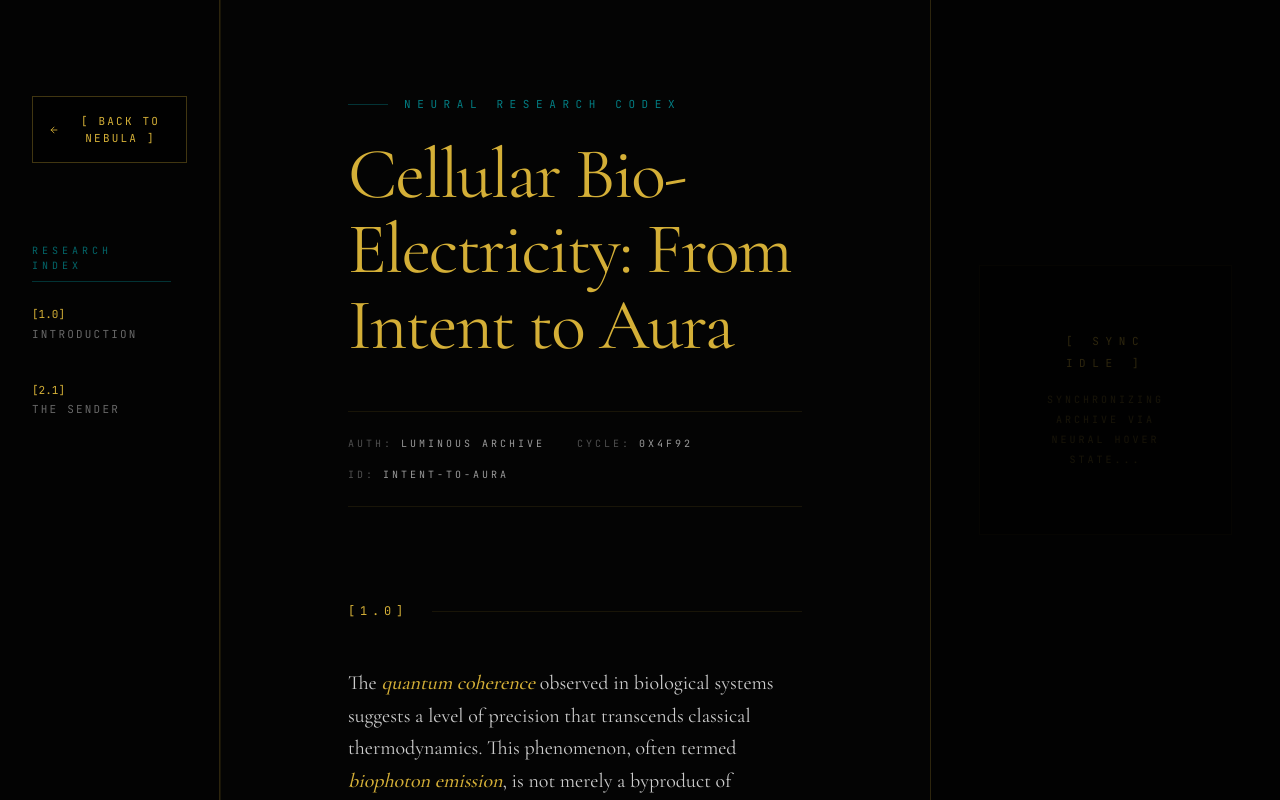
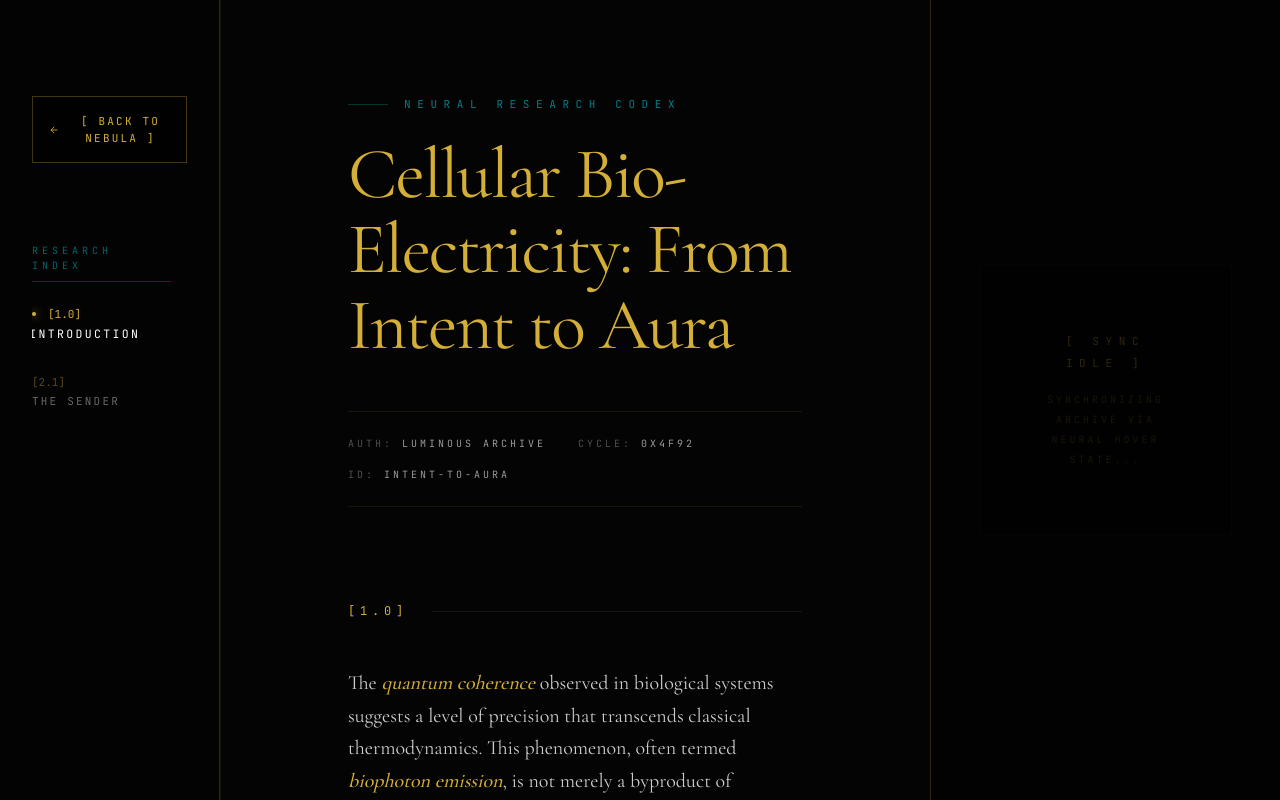
Before and after one commit to Tagi17/digital-codex, a Next.js app: page / in a window 1280 px wide. Both pictures are taken after a click on the element "CELLULAR BIO-ELECTRICITY". Built offline with nearby package versions, Linux system fonts and the light colour scheme.

Commit message:
feat: implement scroll-spy and anchor navigation for ArticleViewer sidebar

```diff
--- a/src/components/ArticleViewer.tsx
+++ b/src/components/ArticleViewer.tsx
@@ -25,7 +25,7 @@ interface TermProps {
 const Term: React.FC<TermProps> = ({ id, children, onHover }) => {
   return (
     <span
-      className="cursor-help transition-all duration-300 relative group inline-block"
+      className="cursor-help transition-all duration-300 relative group inline-block hover:cursor-pointer"
       onMouseEnter={() => onHover(id)}
       onMouseLeave={() => onHover(null)}
     >
@@ -46,7 +46,9 @@ interface ArticleViewerProps {
 
 const ArticleViewer: React.FC<ArticleViewerProps> = ({ nodeData, onClose, contentId }) => {
   const [activeTermId, setActiveTermId] = useState<string | null>(null);
+  const [activeSectionId, setActiveSectionId] = useState<string | null>(null);
   const scrollContainerRef = useRef<HTMLDivElement>(null);
+  const sectionRefs = useRef<{ [key: string]: HTMLElement | null }>({});
 
   const targetId = contentId || nodeData.articleId;
   const article = targetId ? (articlesData as any)[targetId] : null;
@@ -61,23 +63,62 @@ const ArticleViewer: React.FC<ArticleViewerProps> = ({ nodeData, onClose, conten
     restDelta: 0.001
   });
 
-  // 1. PERMANENT CURSOR RESTORE (Brute Force)
+  // 1. PERMANENT CURSOR RESTORE & SCROLL LOCK
   useEffect(() => {
-    const originalStyle = window.getComputedStyle(document.body).overflow;
+    const originalOverflow = document.body.style.overflow;
     document.body.style.overflow = "hidden";
 
-    // Inject a global style tag to force cursor visibility
     const style = document.createElement('style');
-    style.id = 'article-cursor-fix';
+    style.id = 'article-cursor-force-fix';
     style.innerHTML = `* { cursor: auto !important; }`;
     document.head.appendChild(style);
 
     return () => {
-      document.body.style.overflow = originalStyle;
-      const styleTag = document.getElementById('article-cursor-fix');
+      document.body.style.overflow = originalOverflow;
+      const styleTag = document.getElementById('article-cursor-force-fix');
       if (styleTag) styleTag.remove();
     };
   }, []);
+
+  // 2. SCROLL-SPY LOGIC (Intersection Observer)
+  useEffect(() => {
+    if (!scrollContainerRef.current) return;
+
+    const observerOptions = {
+      root: scrollContainerRef.current,
+      rootMargin: '-10% 0px -70% 0px',
+      threshold: 0
+    };
+
+    const observerCallback = (entries: IntersectionObserverEntry[]) => {
+      entries.forEach((entry) => {
+        if (entry.isIntersecting) {
+          setActiveSectionId(entry.target.id);
+        }
+      });
+    };
+
+    const observer = new IntersectionObserver(observerCallback, observerOptions);
+
+    // Observe each section
+    const currentRefs = sectionRefs.current;
+    Object.values(currentRefs).forEach((ref) => {
+      if (ref) observer.observe(ref);
+    });
+
+    return () => {
+      Object.values(currentRefs).forEach((ref) => {
+        if (ref) observer.unobserve(ref);
+      });
+    };
+  }, [article]);
+
+  const scrollToSection = (id: string) => {
+    const element = document.getElementById(id);
+    if (element) {
+      element.scrollIntoView({ behavior: 'smooth', block: 'start' });
+    }
+  };
 
   const activeDefinition = useMemo(() => {
     if (!activeTermId) return null;
@@ -153,36 +194,41 @@ const ArticleViewer: React.FC<ArticleViewerProps> = ({ nodeData, onClose, conten
       className="fixed inset-0 z-[100] bg-obsidian/98 backdrop-blur-3xl flex selection:bg-auric-gold/20 pointer-events-auto"
       style={{ pointerEvents: 'all' }}
     >
-      {/* 2. UI ALIGNMENT (The 3-Pane Codex) */}
-
-      {/* LEFT SIDEBAR: NAVIGATION INDEX (220px) */}
+      {/* LEFT SIDEBAR: NAVIGATION INDEX */}
       <aside className="w-[220px] h-full border-r-[0.5px] border-auric-gold/20 flex flex-col p-8 pt-24 shrink-0 bg-black/20">
         <button
           onClick={onClose}
-          className="font-mono text-[11px] text-auric-gold hover:text-white transition-all tracking-[0.2em] mb-20 flex items-center gap-3 group cursor-pointer border-[0.5px] border-auric-gold/30 p-4 bg-black/40 backdrop-blur-md"
+          className="font-mono text-[11px] text-auric-gold hover:text-white transition-all tracking-[0.2em] mb-20 flex items-center gap-3 group cursor-pointer border-[0.5px] border-auric-gold/30 p-4 bg-black/40 backdrop-blur-md hover:cursor-pointer"
         >
           <ArrowLeft size={16} className="group-hover:-translate-x-1 transition-transform" />
           [ BACK TO NEBULA ]
         </button>
 
-        <nav className="space-y-10 overflow-y-auto custom-scrollbar pr-4">
+        <nav className="space-y-8 overflow-y-auto custom-scrollbar pr-4">
           <div className="text-[10px] font-mono text-bio-cyan/40 tracking-[0.4em] uppercase mb-6 border-b border-bio-cyan/20 pb-2">Research Index</div>
-          {article.sections.map((section: any) => (
-            <div key={section.id} className="group cursor-pointer">
-              <div className="font-mono text-[11px] text-auric-gold group-hover:text-auric-gold/60 transition-colors mb-1">
-                [{section.id}]
-              </div>
-              <div className="font-mono text-[11px] text-white/40 group-hover:text-white transition-colors uppercase tracking-[0.2em] leading-snug">
-                {section.title}
-              </div>
-            </div>
-          ))}
+          {article.sections.map((section: any) => {
+            const isActive = activeSectionId === `section-${section.id}`;
+            return (
+              <button
+                key={section.id}
+                onClick={() => scrollToSection(`section-${section.id}`)}
+                className="group flex flex-col items-start w-full text-left transition-all duration-300 hover:cursor-pointer"
+              >
+                <div className={`flex items-center gap-3 font-mono text-[11px] mb-1 transition-all duration-300 ${isActive ? 'text-auric-gold' : 'text-auric-gold/40'}`}>
+                  {isActive && <motion.div layoutId="active-dot" className="w-1 h-1 bg-auric-gold rounded-full shadow-[0_0_8px_#D4AF37]" />}
+                  [{section.id}]
+                </div>
+                <div className={`font-mono text-[11px] uppercase tracking-[0.2em] leading-snug transition-all duration-300 ${isActive ? 'text-white scale-105' : 'text-white/40 group-hover:text-white/70'}`}>
+                  {section.title}
+                </div>
+              </button>
+            );
+          })}
         </nav>
       </aside>
 
       {/* CENTER PANE: THE RESEARCH (SCROLLABLE) */}
       <main className="flex-1 h-full relative flex flex-col items-center overflow-hidden">
-        {/* Progress Line */}
         <div className="absolute left-0 top-0 bottom-0 w-[0.5px] bg-auric-gold/10 overflow-hidden">
           <motion.div
             className="w-full h-full bg-auric-gold origin-top shadow-[0_0_10px_#D4AF37]"
@@ -204,15 +250,20 @@ const ArticleViewer: React.FC<ArticleViewerProps> = ({ nodeData, onClose, conten
                 {article.title}
               </h1>
               <div className="flex flex-wrap items-center gap-x-8 gap-y-4 font-mono text-[10px] text-white/30 tracking-[0.3em] uppercase border-y border-auric-gold/10 py-6">
-                <span className="flex items-center gap-2">AUTH: <span className="text-white/60">LUMINOUS ARCHIVE</span></span>
-                <span className="flex items-center gap-2">CYCLE: <span className="text-white/60">0x4F92</span></span>
-                <span className="flex items-center gap-2">ID: <span className="text-white/60">{targetId}</span></span>
+                <span>AUTH: <span className="text-white/60">LUMINOUS ARCHIVE</span></span>
+                <span>CYCLE: <span className="text-white/60">0x4F92</span></span>
+                <span>ID: <span className="text-white/60">{targetId}</span></span>
               </div>
             </header>
 
             <article className="relative">
               {article.sections.map((section: any) => (
-                <section key={section.id} className="mb-24">
+                <section
+                  key={section.id}
+                  id={`section-${section.id}`}
+                  ref={(el) => { sectionRefs.current[`section-${section.id}`] = el; }}
+                  className="mb-24 scroll-mt-24"
+                >
                   <div className="flex items-center gap-6 mb-12">
                     <span className="font-mono text-xs text-auric-gold tracking-[0.4em]">[{section.id}]</span>
                     <div className="h-[0.5px] flex-1 bg-auric-gold/10" />
@@ -221,7 +272,6 @@ const ArticleViewer: React.FC<ArticleViewerProps> = ({ nodeData, onClose, conten
                 </section>
               ))}
 
-              {/* 4. THE 'DEEP DIVE' BOX */}
               <div className="mt-32 p-10 border border-auric-gold/30 bg-auric-gold/[0.02] backdrop-blur-sm relative overflow-hidden group">
                 <div className="absolute top-0 left-0 w-[2px] h-full bg-auric-gold/50" />
                 <div className="flex items-start gap-8 relative z-10">
@@ -253,7 +303,7 @@ const ArticleViewer: React.FC<ArticleViewerProps> = ({ nodeData, onClose, conten
         </div>
       </main>
 
-      {/* 3. RIGHT SIDEBAR: THE AURA SYNC PANE (350px) */}
+      {/* RIGHT SIDEBAR: THE AURA SYNC PANE */}
       <aside className="w-[350px] h-full border-l-[0.5px] border-auric-gold/20 bg-black/50 shrink-0 p-12 flex flex-col relative">
         <div className="h-full flex flex-col justify-center">
           <AnimatePresence mode="wait">
```
